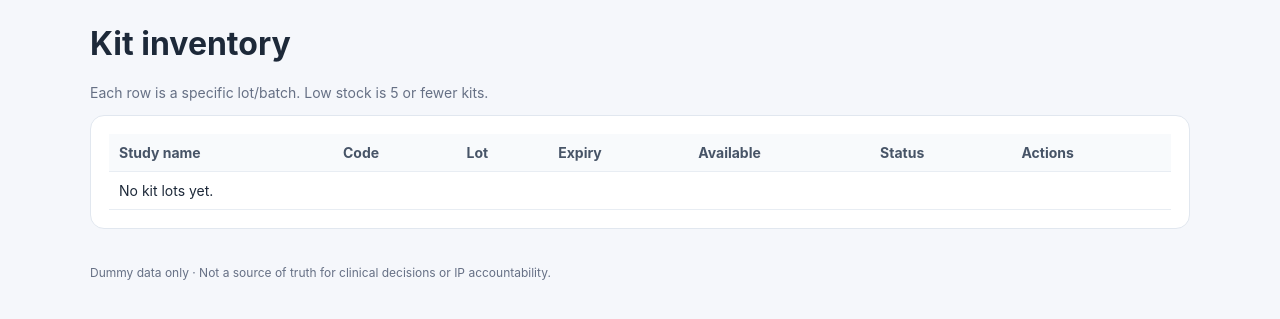
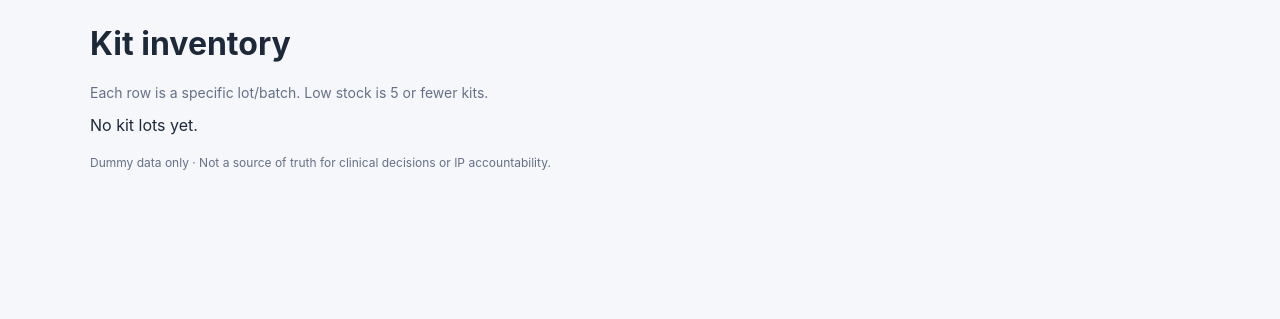
Before and after one commit to bz67bdjg5w-source/clinical_trial_kit_Manager, a Django app: page /kits/ in a window 1280 px wide. Shown: the part 52-371 px from the top of the page. Run offline with Django 5.2, Linux system fonts and the light colour scheme; the visitor is signed in with stand-in values (Sample User, id 1); data that the repository does not hold is empty.

Commit message:
Update kit_list.html for inventory display

```diff
--- a/templates/inventory/kit_list.html
+++ b/templates/inventory/kit_list.html
@@ -1,4 +1,3 @@
 {% extends "base.html" %}{% block title %}Kit inventory · Study Kit Tracker{% endblock %}
 {% block content %}<h1>Kit inventory</h1><p class="muted">Each row is a specific lot/batch. Low stock is {{ low_stock_threshold }} or fewer kits.</p>
-<div class="card table-wrap"><table><tr><th>Study name</th><th>Code</th><th>Lot</th><th>Expiry</th><th>Available</th><th>Status</th><th>Actions</th></tr>
 {% for k in kits %}<tr><td>{{ k.kit_name }}</td><td>{{ k.kit_code }}</td><td>{{ k.lot_number }}</td><td>{{ k.expiry_date }}</td><td>{{ k.quantity_available }}</td><td>{% if k.is_expired %}<span class="pill danger">Expired</span>{% elif k.days_to_expiry <= 30 %}<span class="pill warning">Expiring soon</span>{% elif k.is_low_stock %}<span class="pill warning">Low stock</span>{% else %}<span class="pill ok">Monitor</span>{% endif %}</td><td><a href="{% url 'edit_kit' k.pk %}">Edit</a> · <a href="{% url 'delete_kit' k.pk %}">Delete</a></td></tr>{% empty %}<tr><td colspan="7">No kit lots yet.</td></tr>{% endfor %}</table></div>{% endblock %}
```
